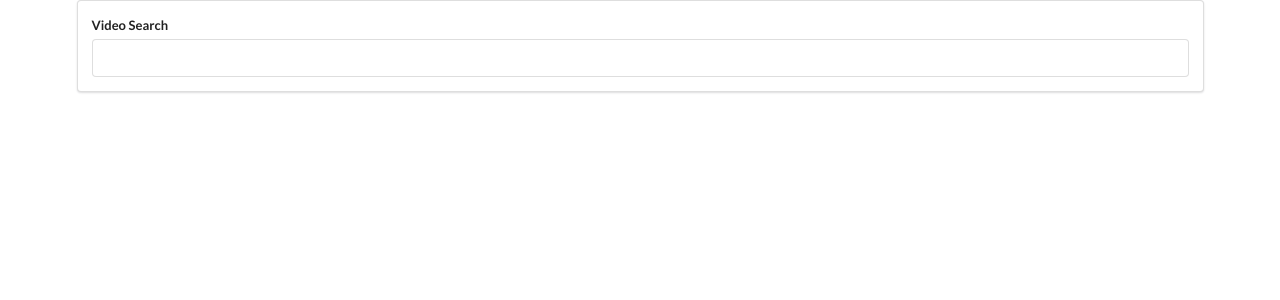
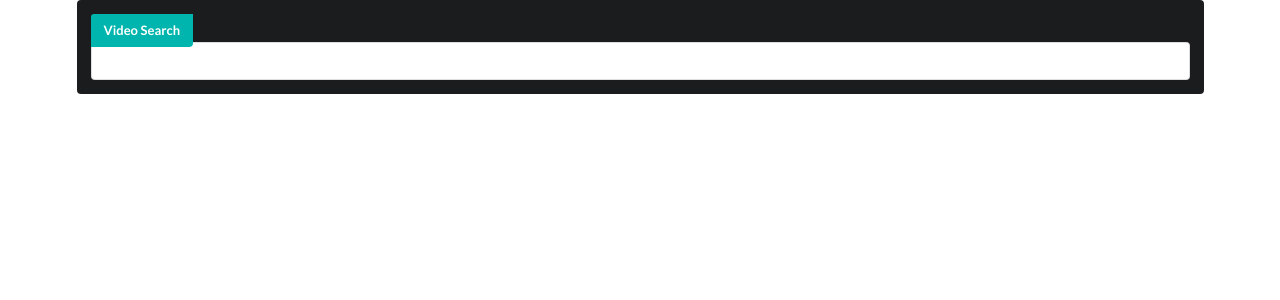
Before and after one commit to chadwyck242/videos, a React (Create React App) app: page / in a window 1280 px wide. Shown: the top 300 px of the page. Built offline with nearby package versions, Linux system fonts and the light colour scheme.

Commit message:
Add state object to SearchBar component, create input event handlers

```diff
--- a/src/components/SearchBar.js
+++ b/src/components/SearchBar.js
@@ -1,18 +1,22 @@
-import React from 'react';
+import React from "react";
 
 class SearchBar extends React.Component {
+  state = { term: "" };
+
   render() {
     return (
-      <div className="search-bar ui segment">
+      <div className="search-bar ui segment inverted">
         <form className="ui form">
           <div className="field">
-            <label>Video Search</label>
-            <input type="text"/>
+            <label className="ui medium top left attached label teal">
+              Video Search
+            </label>
+            <input type="text" value={this.state.term} onChange={this.onInputChange} />
           </div>
         </form>
       </div>
     );
   }
-};
+}
 
 export default SearchBar;
```
